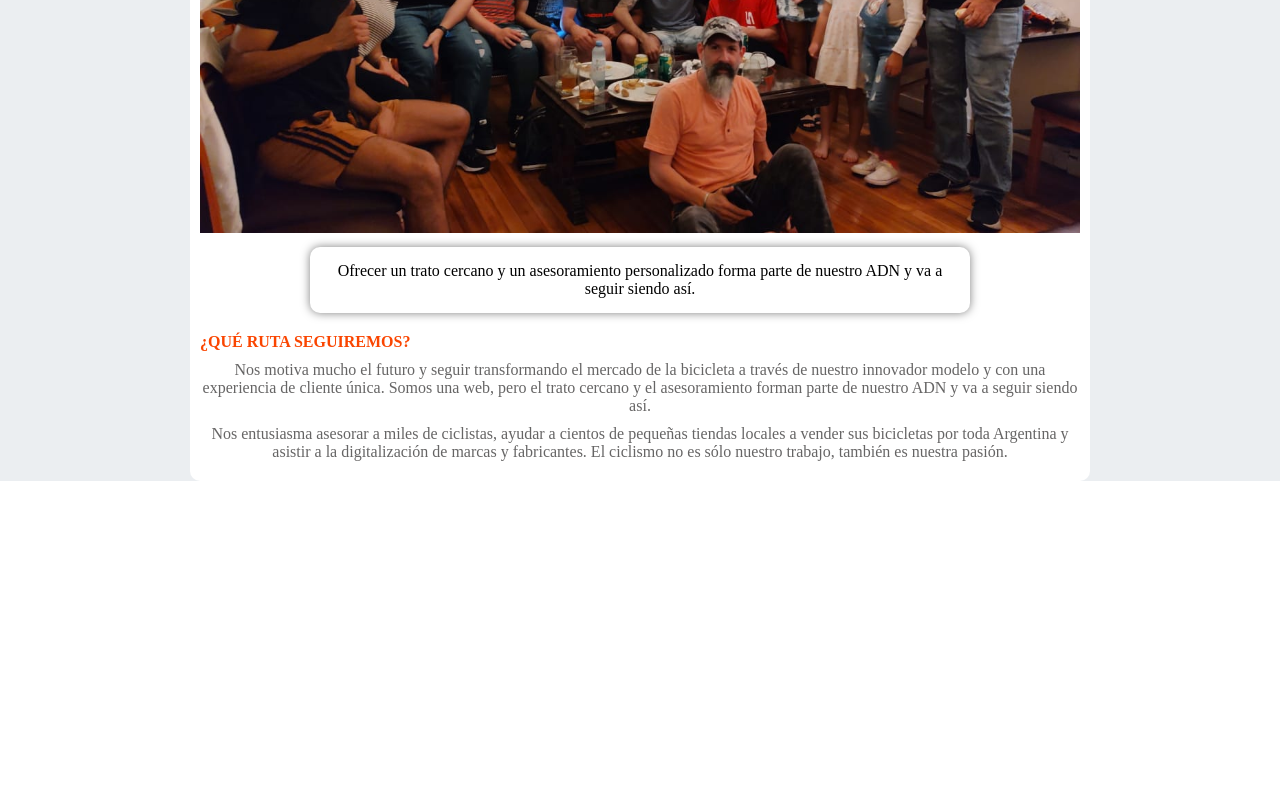
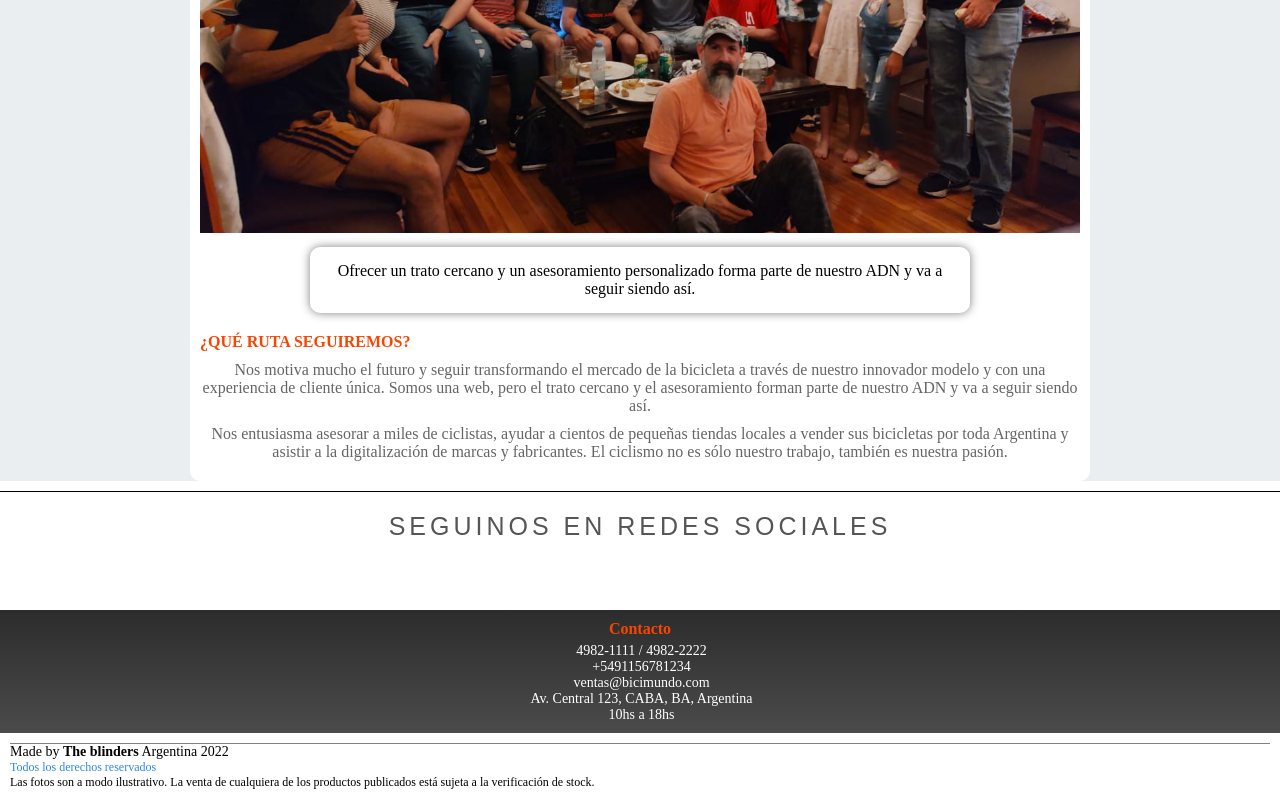
Before and after one commit to josuepontecorvo/Grupo_5_TheBlinders-Sprint2, a website: page views/nosotros.html in a window 1280 px wide. Shown: the part 936-1736 px from the top of the page. Before the commit the page ends 1427 px from the top, so only its background shows below. Drawn offline with Linux system fonts and the light colour scheme.

Commit message:
·Actualizacion footer seccion nosotros

```diff
--- a/public/css/nosotros-style.css
+++ b/public/css/nosotros-style.css
@@ -73,6 +73,110 @@ section.nosotros .nosotros-grupo {
     color: black;
 }
 
+footer {
+    border-top: 1px solid black;
+    margin: 10px 0;
+}
+
+.social-media h5 {
+    font-family: sans-serif;
+    font-size:25px;
+    letter-spacing: 4px;
+    text-align: center;
+    font-weight: normal;
+    padding: 20px 0 20px 0;
+    color:#555;
+}
+
+.social-media-icon {
+    text-align: center;
+    padding-bottom: 15px;
+    font-size: 30px;
+}
+
+.social-media-icon i {
+    color:#777;
+    margin: 10px;
+    padding: 5px;
+}
+
+.social-media-icon i:hover {
+    box-shadow: 0 0 10px black;
+    border-radius: 5px;
+}
+
+.social-media-icon i.fa-brands.fa-facebook:hover {
+    color:#3b5998;
+}
+
+.social-media-icon i.fa-brands.fa-twitter:hover {
+    color: #00acee;
+}
+
+.social-media-icon i.fa-brands.fa-instagram:hover {
+    color: #f14843;
+}
+
+.social-media-icon i.fa-brands.fa-youtube:hover {
+    color: #f00;
+}
+
+.top-footer {
+    /* background-color: #2c2c2c; */
+    background-image: linear-gradient(to bottom, #2c2c2c, rgb(75,75,75));
+    /* color: #fa4500; */
+    color: white;
+    padding: 10px;
+}
+
+.bottom-footer {
+    border-top: 1px solid grey;
+    margin: 10px;
+}
+
+.top-footer-section-bicimundo, .top-footer-section-links, .top-footer-section-cuenta {
+    display: none;
+}
+
+.top-footer-section-contacto {
+    text-align: center;
+}
+
+.top-footer h4 {
+    /* color:black; */
+    color: #fa4500;
+    /* text-shadow: 0 0 5px #fff; */
+}
+
+.top-footer-section-contacto ul {
+    margin-top: 5px;
+}
+
+.top-footer li {
+    font-size: 14px;
+    list-style-type: none;
+}
+
+.top-footer li i {
+    margin-right: 3px;
+    color:black;
+    text-shadow: 0 0 5px #fff;
+}
+
+.copyright-1 {
+    font-size: 14px;
+}
+
+.copyright-2 {
+    color: rgb(45, 136, 226);
+    font-size: 12px;
+}
+
+.copyright-3 {
+    font-size: 12px;
+}
+
+
 @media (min-width: 960px) {
 
     .nosotros-header h2 {
--- a/views/nosotros.html
+++ b/views/nosotros.html
@@ -37,6 +37,54 @@
             </article>
         </section>
     </main>
-
+    <footer>
+        <section class="social-media">
+            <h5>SEGUINOS EN REDES SOCIALES</h5>
+            <div class="social-media-icon">
+                <a href="https://es-la.facebook.com" target="_blanck"><i class="fa-brands fa-facebook"></i></a>
+                <a href="https://twitter.com/?lang=es" target="_blanck"><i class="fa-brands fa-twitter"></i></a>
+                <a href="https://www.instagram.com/" target="_blanck"><i class="fa-brands fa-instagram"></i></a>
+                <a href="https://www.youtube.com/" target="_blanck"><i class="fa-brands fa-youtube"></i></a>
+            </div>
+        </section>
+        <div class="top-footer">
+            <section class="top-footer-section-bicimundo">
+                <h4>BiciMundo</h4>
+                <ul>
+                    <li><a href="/">Home</a></li>
+                </ul>
+            </section>
+            <section class="top-footer-section-links">
+                <h4>Links</h4>
+                <ul>
+                    <li><a href="/nosotros">Quienes somos</a></li>
+                    <li><a href="/contacto">Contacto</a></li>
+                    <li><a href="/ayuda">Ayuda</a></li>
+                </ul>
+            </section>
+            <section class="top-footer-section-cuenta">
+                <h4>Cuenta</h4>
+                <ul>
+                    <li><a href="/register">Crear Cuenta</a></li>
+                    <li><a href="/ingresar">Iniciar Sesión</a></li>
+                </ul>
+            </section>
+            <section class="top-footer-section-contacto">
+                <h4>Contacto</h4>
+                <ul>
+                    <li><i class="fa-solid fa-phone"></i>4982-1111 / 4982-2222</li>
+                    <li><i class="fa-solid fa-comment-sms"></i>+5491156781234</li>
+                    <li><i class="fa-regular fa-envelope"></i>ventas@bicimundo.com</li>
+                    <li><i class="fa-solid fa-location-pin"></i>Av. Central 123, CABA, BA, Argentina</li>
+                    <li><i class="fa-regular fa-clock"></i>10hs a 18hs</li>
+                </ul>
+            </section>
+        </div>
+        <div class="bottom-footer">
+            <p class="copyright-1">Made by <strong>The blinders</strong> Argentina 2022</p>
+            <p class="copyright-2"><i class="fa-regular fa-copyright"></i>Todos los derechos reservados</p>
+            <p class="copyright-3">Las fotos son a modo ilustrativo. La venta de cualquiera de los productos publicados está sujeta a la verificación de stock.</p>
+        </div>
+    </footer>
 </body>
 </html>
```
